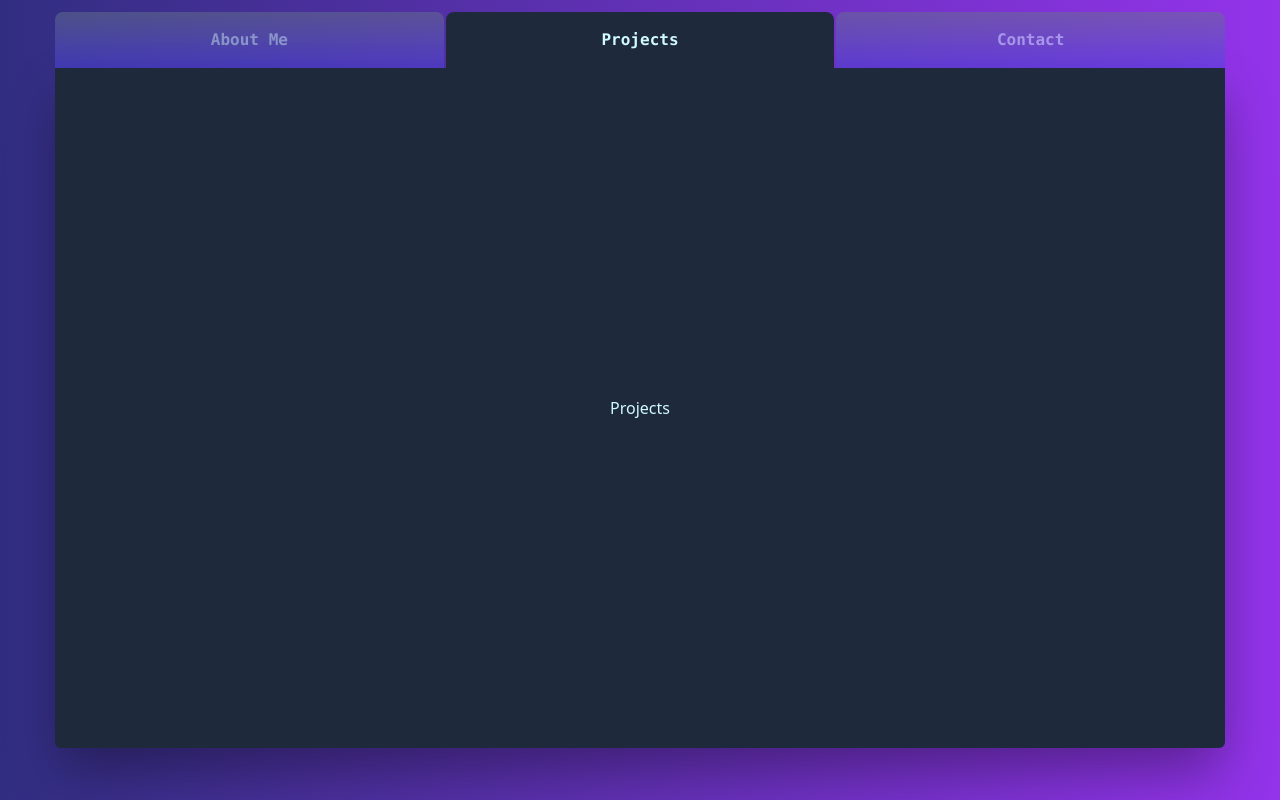
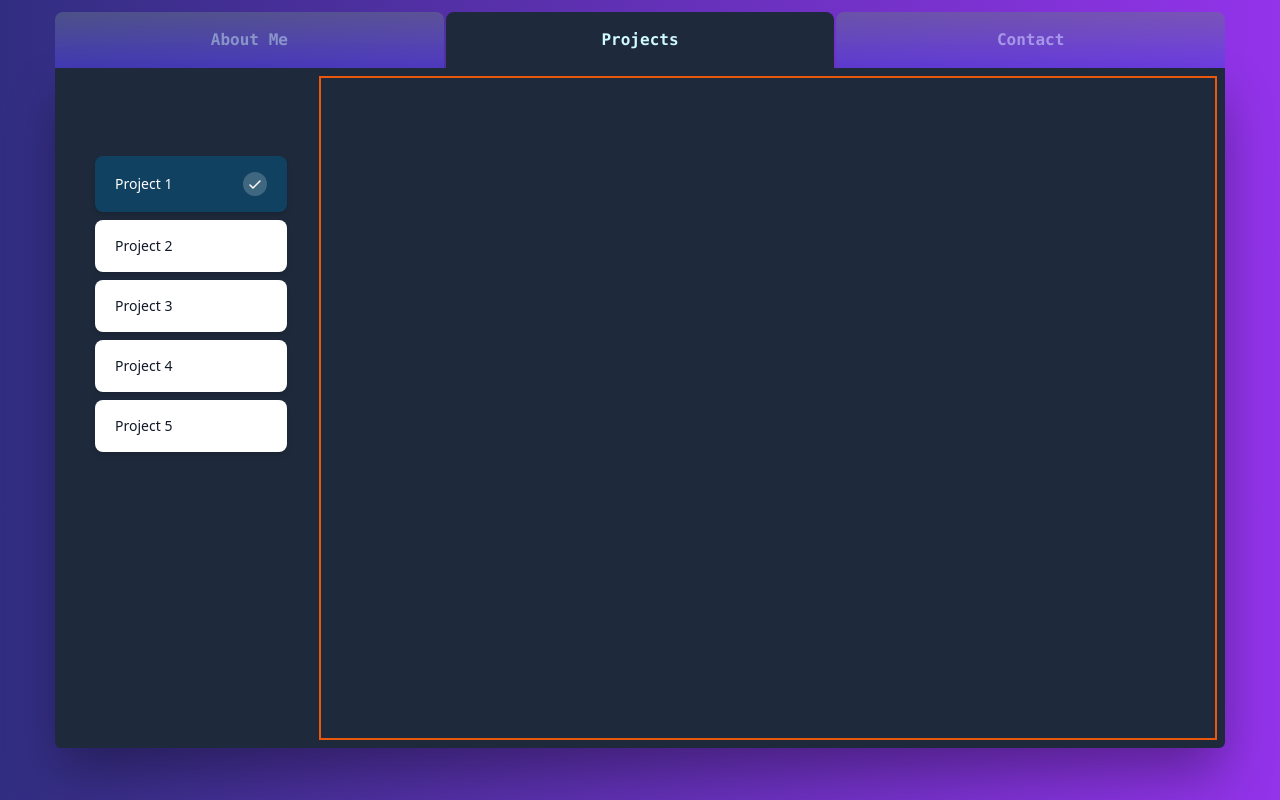
Before and after one commit to phenriquep00/portifolio, a React (Create React App) app: page / in a window 1280 px wide. Both pictures are taken after a click on the element "Projects". Built offline with nearby package versions, Linux system fonts and the light colour scheme.

Commit message:
created projects tab structure

```diff
--- a/package.json
+++ b/package.json
@@ -4,6 +4,7 @@
   "version": "0.1.0",
   "private": false,
   "dependencies": {
+    "@headlessui/react": "^1.6.1",
     "@testing-library/jest-dom": "^5.16.3",
     "@testing-library/react": "^12.1.4",
     "@testing-library/user-event": "^13.5.0",
--- a/src/components/Content/AboutMe/CodePreview/CodePreview.js
+++ b/src/components/Content/AboutMe/CodePreview/CodePreview.js
@@ -1,7 +1,7 @@
 
 export function CodePreview() {
     return (
-        <div className=" text-cyan-100 bg-gradient-to-bl from-gray-800 to-cyan-900 w-[45%] h-[90%] rounded-sm m-10 shadow-2xl drop-shadow-2xl flex items-center flex-col align-middle">
+        <div className=" text-cyan-100 bg-gradient-to-br from-gray-800 to-violet-900 w-[45%] h-[90%] rounded-sm m-10 shadow-2xl drop-shadow-2xl flex items-center flex-col align-middle">
             <img
                 src="https://github.com/phenriquep00.png"
                 alt="profile"
--- /dev/null
+++ b/src/components/Content/Projects/Options/RadioGroup.js
@@ -0,0 +1,103 @@
+import { useState } from 'react'
+import { RadioGroup } from '@headlessui/react'
+
+const plans = [
+  {
+    name: 'Project 1',
+
+  },
+  {
+    name: 'Project 2',
+
+  },
+  {
+    name: 'Project 3',
+
+  },
+  {
+    name: 'Project 4',
+  },
+  {
+    name: 'Project 5',
+  }
+]
+
+export function Options() {
+  const [selected, setSelected] = useState(plans[0])
+
+
+  return (
+    <div className="w-full px-4 py-16">
+      <div className="">
+        <RadioGroup value={selected} onChange={setSelected}>
+          <RadioGroup.Label className="sr-only">Server size</RadioGroup.Label>
+          <div className="space-y-2">
+            {plans.map((plan) => (
+              <RadioGroup.Option
+                key={plan.name}
+                value={plan}
+                className={({ active, checked }) =>
+                  `${
+                    active
+                      ? 'ring-2 ring-white ring-opacity-60 ring-offset-2 ring-offset-sky-300'
+                      : ''
+                  }
+                  ${
+                    checked ? 'bg-sky-900 bg-opacity-75 text-white' : 'bg-white'
+                  }
+                    relative flex cursor-pointer rounded-lg px-5 py-4 shadow-md focus:outline-none`
+                }
+              >
+                {({ active, checked }) => (
+                  <>
+                    <div className="flex w-full items-center justify-between">
+                      <div className="flex items-center">
+                        <div className="text-sm">
+                          <RadioGroup.Label
+                            as="p"
+                            className={`font-medium  ${
+                              checked ? 'text-white' : 'text-gray-900'
+                            }`}
+                          >
+                            {plan.name}
+                          </RadioGroup.Label>
+                          <RadioGroup.Description
+                            as="span"
+                            className={`inline ${
+                              checked ? 'text-sky-100' : 'text-gray-500'
+                            }`}
+                          >
+                          </RadioGroup.Description>
+                        </div>
+                      </div>
+                      {checked && (
+                        <div className="shrink-0 text-white">
+                          <CheckIcon className="h-6 w-6" />
+                        </div>
+                      )}
+                    </div>
+                  </>
+                )}
+              </RadioGroup.Option>
+            ))}
+          </div>
+        </RadioGroup>
+      </div>
+    </div>
+  )
+}
+
+function CheckIcon(props) {
+  return (
+    <svg viewBox="0 0 24 24" fill="none" {...props}>
+      <circle cx={12} cy={12} r={12} fill="#fff" opacity="0.2" />
+      <path
+        d="M7 13l3 3 7-7"
+        stroke="#fff"
+        strokeWidth={1.5}
+        strokeLinecap="round"
+        strokeLinejoin="round"
+      />
+    </svg>
+  )
+}
--- /dev/null
+++ b/src/components/Content/Projects/Overview/Overview.js
@@ -0,0 +1,6 @@
+export function Overview(){
+    return(
+        <>
+        </>
+    )
+}
--- a/src/components/Content/Projects/Projects.js
+++ b/src/components/Content/Projects/Projects.js
@@ -1,7 +1,20 @@
-export function Projects () {
+import { Options } from "./Options/RadioGroup";
+
+
+export function Projects() {
     return (
-        <div>
-            Projects
+        <div className="flex flex-row w-full h-full">
+
+            <div className="p-4 w-[23%] h-[100%]"> {/* Options div */}
+                <Options />
+            </div>
+
+            <div className="p-4 w-[81%] h-[100%] border-2 border-orange-600"> {/* focused div */}
+
+            </div>
+
         </div>
+
+
     )
 }
```
Also changed, not shown: 1 other file (tests, documents, lock files or other folders).
